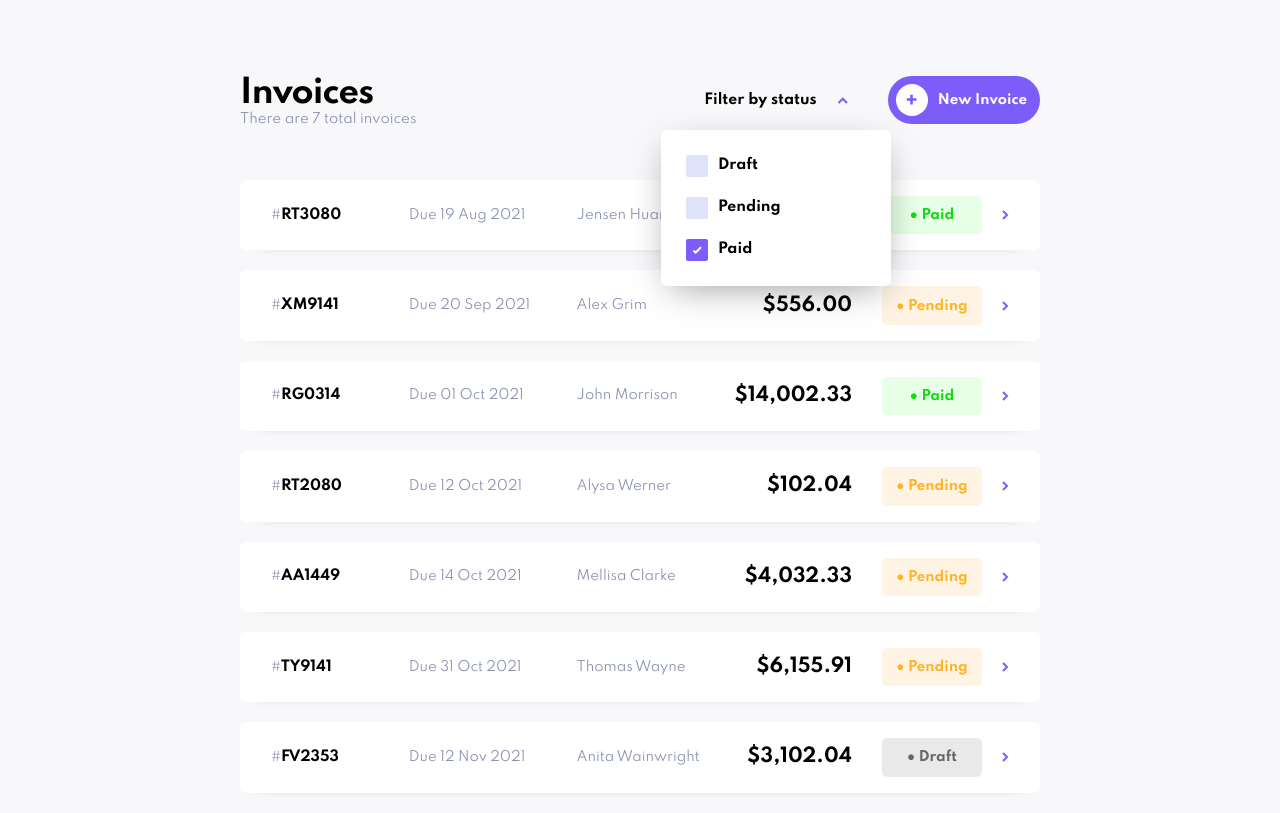
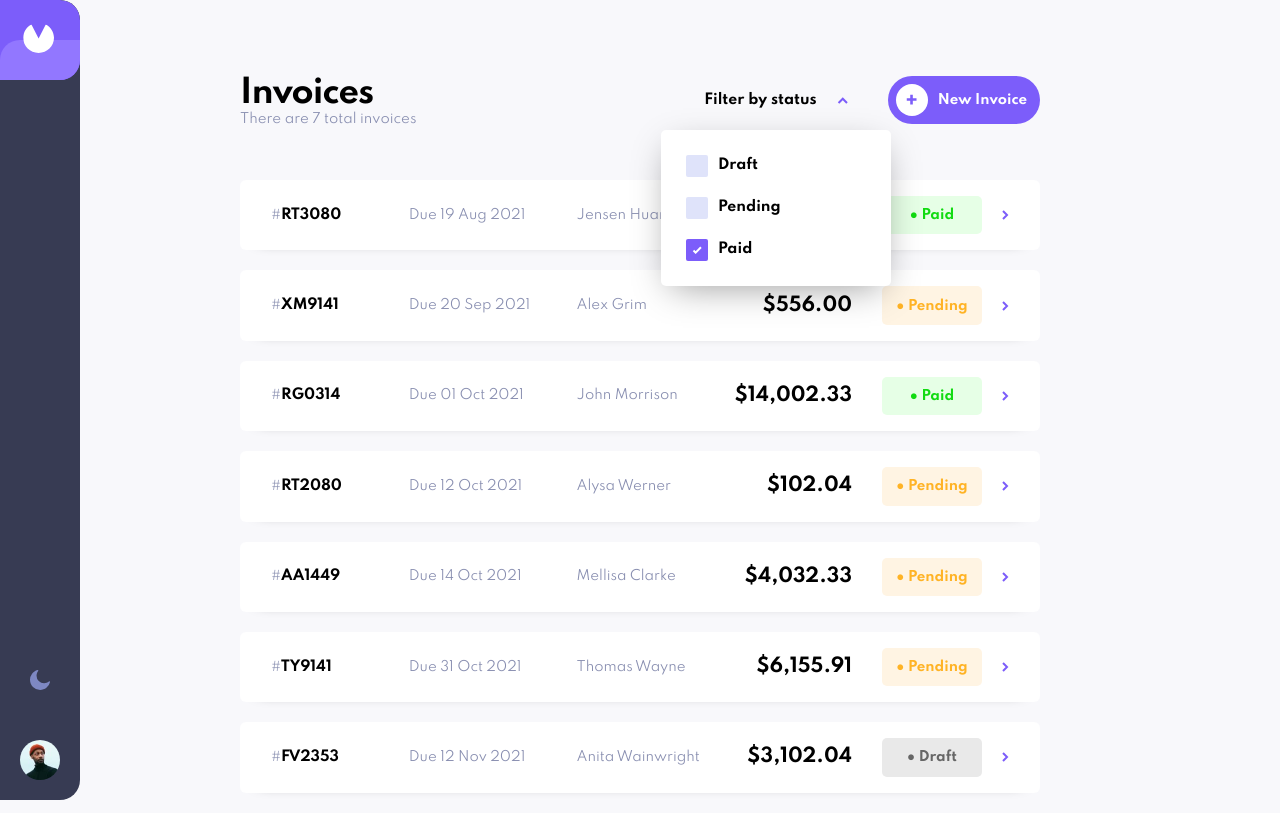
Before and after one commit to Borovnica1/invoice-app-in-React, a React (Create React App) app: page / in a window 1280 px wide. Built offline with nearby package versions, Linux system fonts and the light colour scheme.

Commit message:
add sidebar

```diff
--- a/src/App.js
+++ b/src/App.js
@@ -8,6 +8,7 @@ import Invoices from './invoices/Invoices';
 import Invoice from './invoice/Invoice';
 import { getInvoices } from './data';
 import InvoiceContext from './InvoicesContext';
+import SideBar from './components/SideBar';
 
 function App() {
   const [invoices, setInvoices] = React.useState(getInvoices());
@@ -15,6 +16,7 @@ function App() {
   return (
     <BrowserRouter>
       <div className="container">
+        <SideBar />
         <InvoiceContext.Provider value={invoices}>
         <Routes>
             <Route path="/" element={<Invoices invoices={invoices} />} />
--- /dev/null
+++ b/src/components/SideBar.css
@@ -0,0 +1,78 @@
+.sidebar {
+  position: fixed;
+  top: 0;
+  left: 0;
+  height: 100%;
+  width: 80px;
+  border-radius: 0px 20px 20px 0;
+  overflow: hidden;
+  background-color: var(--sidebar-color);
+  display: flex;
+  flex-direction: column;
+  justify-content: space-between;
+}
+
+.sidebar__logo-box {
+  position: relative;
+  width: 80px;
+  height: 80px;
+  border-radius: 0px 20px 20px 0;
+  background-color: var(--primary-color);
+}
+
+.sidebar__logo {
+  position: absolute;
+  top: 50%;
+  left: 50%;
+  transform: scale(1.1) translate(-50%, -50%);
+  z-index: 10;
+}
+
+.sidebar__logo-box--bottom-half {
+  position: absolute;
+  top: 50%;
+  left: 0;
+  width: 80px;
+  height: 40px;
+  background-color: var(--primary-color-light);
+  border-radius: 20px 0 20px 0;
+  z-index: 5;
+}
+
+.theme-box {
+  position: relative;
+  width: 80px;
+  height: 80px;
+  cursor: pointer;
+}
+.theme-box:hover {
+  opacity: .7;
+}
+
+.theme-box__moon,
+.theme-box__sun {
+  display: none;
+  position: absolute;
+  top: 50%;
+  left: 50%;
+  transform: translate(-50%, -50%);
+}
+
+.theme-box--active {
+  display: block;
+}
+
+.profile-box {
+  position: relative;
+  width: 80px;
+  height: 80px;
+}
+
+.profile-box__avatar {
+  position: absolute;
+  top: 50%;
+  left: 50%;
+  transform: translate(-50%, -50%);
+  width: 50%;
+  border-radius: 50%;
+}
--- /dev/null
+++ b/src/components/SideBar.js
@@ -0,0 +1,29 @@
+import React from 'react';
+import './SideBar.css';
+import moon from '../assets/icon-moon.svg';
+import sun from '../assets/icon-sun.svg';
+import imgAvatar from '../assets/image-avatar.jpg';
+
+function SideBar() {
+
+  return (
+    <div className="sidebar">
+      <div className="sidebar__logo-box">
+        <svg className="sidebar__logo" xmlns="http://www.w3.org/2000/svg" width="28" height="26"><path fill="#FFF" fillRule="evenodd" d="M20.513 0C24.965 2.309 28 6.91 28 12.21 28 19.826 21.732 26 14 26S0 19.826 0 12.21C0 6.91 3.035 2.309 7.487 0L14 12.9z"/></svg>
+        <div className="sidebar__logo-box--bottom-half"></div>
+      </div>
+
+      <div>
+        <div className="theme-box">
+          <img className="theme-box__moon theme-box--active" src={moon} />
+          <img className="theme-box__sun" src={sun} />
+        </div>
+        <div className="profile-box">
+          <img className="profile-box__avatar" src={imgAvatar} />
+        </div>
+      </div>
+    </div>
+  );
+}
+
+export default SideBar;
--- a/src/invoices/InvoiceRow.js
+++ b/src/invoices/InvoiceRow.js
@@ -21,7 +21,9 @@ function InvoiceRow(props) {
       <h5>Due {date[2].padStart(2, 0)} {months[Number(date[1])-1]} {date[0]}</h5>
       <h5>{props.invoice.clientName}</h5>
       <div><h3>${formatNumber(props.invoice.total)}</h3></div>
-      <button className={"invoice-row__btn invoice-row__btn--" + props.invoice.status}>&#9679; {props.invoice.status}</button>
+      <button className={"invoice-row__btn invoice-row__btn--" + props.invoice.status}>
+      &#9679; {props.invoice.status}
+      </button>
       <h4><svg width="7" height="10" xmlns="http://www.w3.org/2000/svg"><path d="M1 1l4 4-4 4" stroke="#7C5DFA" strokeWidth="2" fill="none" fillRule="evenodd"/></svg></h4>
     </div>
   );
```
